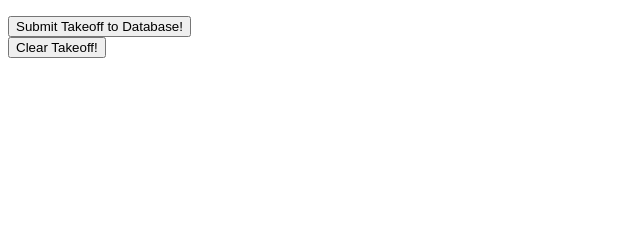
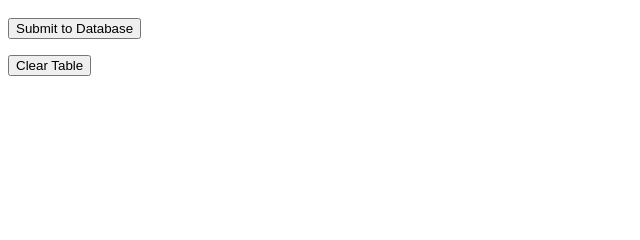
Before and after one commit to acenturione/utility-cost-tool, a Flask app: page /enter_costs in a window 1280 px wide. Shown: the part 300-540 px from the top of the page, without its empty margins (0-640 px from the left). Run offline with Flask 2, Linux system fonts and the light colour scheme; some libraries are stand-ins or nearby versions.

Commit message:
Added add line and clear table methods to /enter_costs

```diff
--- a/app.py
+++ b/app.py
@@ -15,21 +15,39 @@ def index():
 
 @app.route("/enter_costs", methods=["GET", "POST"])
 def enter_costs():
+    #If page gets a get request, it will render the page. If no session history, creates an empty takeoff
     if request.method == "GET":
-        session["takeoff"] = []
+        if session.get("takeoff") is None:
+            session["takeoff"] = []
+            return render_template("enter_costs.html", takeoff=session["takeoff"])
 
-    if session.get("takeoff") is None:
-        session["takeoff"] = []
+    #If add line button is pressed, the values are taken from the form and added to the takeoff list
+    try:
+        if request.form["add_line"] == "add_line":
+            item = request.form.get("item")
+            size = request.form.get("size")
+            unit = request.form.get("unit")
+            cost = request.form.get("cost")
+            note = request.form.get("note")
+            line = [item, size, unit, cost, note]
+            session["takeoff"].append(line)
+            return render_template("enter_costs.html", takeoff=session["takeoff"])
+    except: KeyError
 
-    if request.method == "POST":
-        item = request.form.get("item")
-        size = request.form.get("size")
-        unit = request.form.get("unit")
-        cost = request.form.get("cost")
-        note = request.form.get("note")
-        line = [item, size, unit, cost, note]
-        session["takeoff"].append(line)
-    return render_template("enter_costs.html", takeoff=session["takeoff"])
+    #If the clear table button is pressed the takeoff table is cleared and the page is reset and rendered
+    try:
+        if request.form["clear_table"] == "clear_table":
+            session["takeoff"] = []
+            return render_template("enter_costs.html", takeoff=session["takeoff"])
+    except: KeyError
+
+    #Submit the table to the database.
+    try:
+        if request.form["submit_to_database"] == "submit_to_database":
+            #TODO
+            pass
+    except: KeyError
+
 
 @app.route("/build_project", methods=["GET"])
 def build_project():
--- a/templates/enter_costs.html
+++ b/templates/enter_costs.html
@@ -9,7 +9,7 @@
         <input type="text" name="unit" placeholder="Enter Unit of Measurement">
         <input type="text" name="cost" placeholder="Enter Unit Cost">
         <input type="text" name="note" placeholder="Enter Notes">
-        <button>Add Line</button>
+        <button type="submit" name="add_line" value="add_line">Add Line</button>
     </form>
 
     <h3>Takeoff Table</h3>
@@ -35,12 +35,12 @@
         </table>
     </div>
 
-    <p></p>
+    <br>
 
-    <button>Submit Takeoff to Database!</button>
-
-    <form action="{{ url_for('index') }}" method="get">
-        <button>Clear Takeoff!</button>
+    <form action="{{ url_for('enter_costs') }}" method="post">
+        <button>Submit to Database</button>
+        <p></p>
+        <button type="submit" name="clear_table" value="clear_table">Clear Table</button>
     </form>
 </body>
 
```
